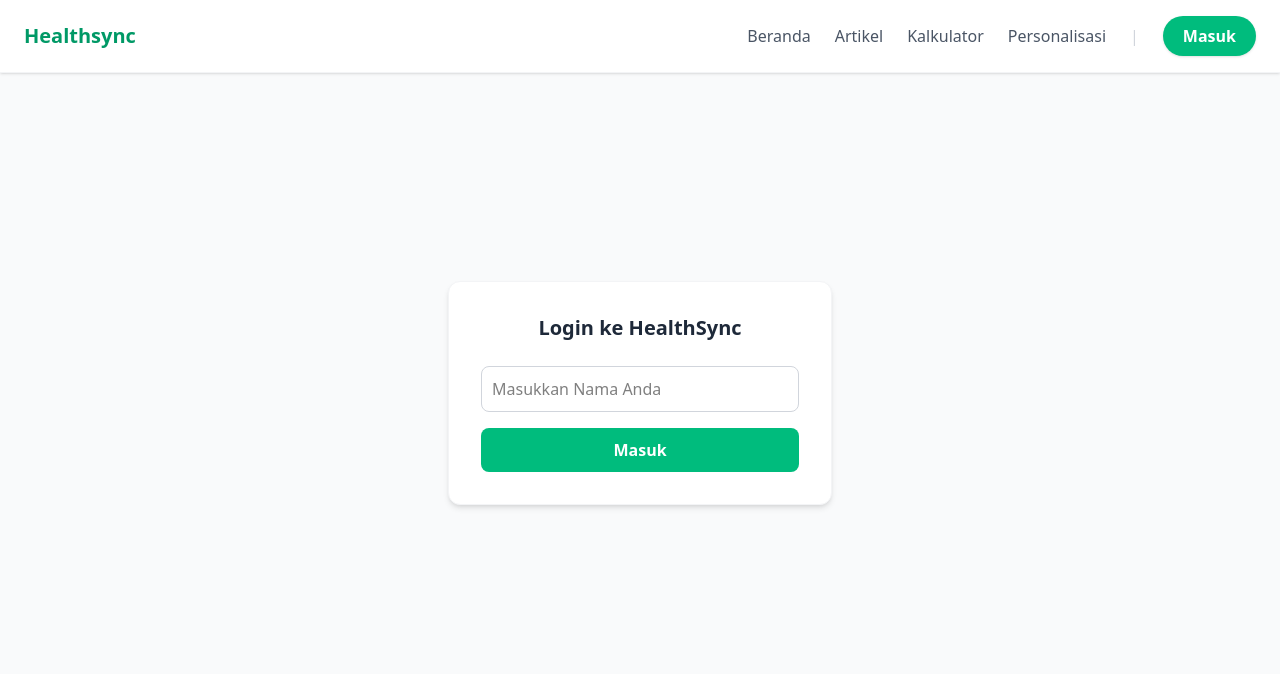
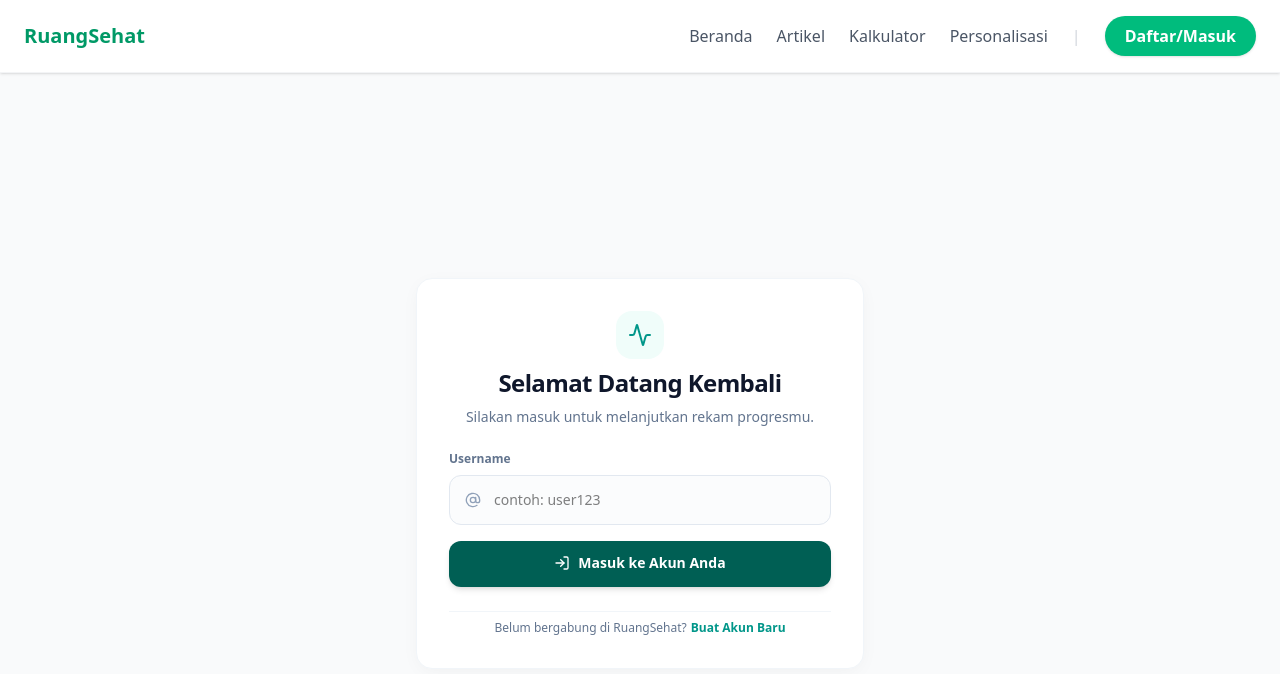
Before and after one commit to alyamutiara2235/web_healthsync, a React (Vite) app: page /login in a window 1280 px wide. Shown: the top 674 px of the page. Built offline with nearby package versions, Linux system fonts and the light colour scheme.

Commit message:
update login dan nama web

```diff
--- a/src/components/Hero.jsx
+++ b/src/components/Hero.jsx
@@ -7,12 +7,12 @@ function Hero() {
       <div className="max-w-7xl mx-auto grid grid-cols-1 md:grid-cols-2 gap-12 items-center justify-items-center w-full">
 
         <div className="flex flex-col justify-center w-full">
-          <span className="text-emerald-600 font-semibold mb-2 block text-sm">HealthSync</span>
+          <span className="text-emerald-600 font-semibold mb-2 block text-sm">RuangSehat</span>
           <h1 className="text-4xl font-bold text-slate-900 md:text-5xl leading-tight mb-4">
-            Simulasi Website Kesehatan Digital
+            Langkah Kecil untuk Tubuh Lebih Sehat
           </h1>
           <p className="max-w-xl text-slate-600 text-sm md:text-base leading-relaxed mb-6">
-            HealthSync membantu pengguna membaca artikel kesehatan, menghitung BMI, dan melihat personalisasi progress kesehatan secara sederhana.
+            RuangSehat hadir sebagai solusi praktis untuk mendukung gaya hidup sehatmu. Temukan panduan nutrisi lewat artikel kesehatan, hitung indeks massa tubuh (BMI) secara instan, dan pantau progres fisikmu dalam satu ruang digital yang sederhana.
           </p>
           <div className="flex gap-4">
             <Link
--- a/src/components/LandingFeature.jsx
+++ b/src/components/LandingFeature.jsx
@@ -12,7 +12,7 @@ function LandingFeature() {
             Fitur Unggulan Kami
           </h2>
           <p className="text-slate-600 max-w-lg mx-auto text-sm md:text-base">
-            Eksplorasi berbagai alat simulasi kesehatan yang dirancang khusus untuk mempermudah pola hidup sehat Anda.
+            Eksplorasi berbagai alat kesehatan yang dirancang khusus untuk mempermudah pola hidup sehat Anda.
           </p>
         </div>
 
--- a/src/components/Navbar.jsx
+++ b/src/components/Navbar.jsx
@@ -7,7 +7,7 @@ function Navbar({ user, onLogout }) {
   return (
     <nav className="relative flex items-center justify-between bg-white px-6 py-4 shadow-sm border-b border-gray-100">
       <div className="text-xl font-bold text-emerald-600">
-        <Link to="/">Healthsync</Link>
+        <Link to="/">RuangSehat</Link>
       </div>
 
       <div className="flex items-center space-x-6">
@@ -63,7 +63,7 @@ function Navbar({ user, onLogout }) {
             to="/login"
             className="rounded-full bg-emerald-500 px-5 py-2 font-semibold text-white hover:bg-emerald-600 transition shadow-sm"
           >
-            Masuk
+            Daftar/Masuk
           </Link>
         )}
       </div>
--- a/src/pages/Articles.jsx
+++ b/src/pages/Articles.jsx
@@ -25,7 +25,7 @@ function Articles() {
 
         <div className="mb-10 animate-fade-in-up">
           <span className="text-emerald-600 font-semibold text-sm">
-            HealthSync
+            RuangSehat
           </span>
           <h1 className="text-4xl font-bold text-slate-900 mt-2">
             Artikel Kesehatan
--- a/src/pages/Login.jsx
+++ b/src/pages/Login.jsx
@@ -1,38 +1,190 @@
 import React, { useState } from 'react';
 import { useNavigate } from 'react-router-dom';
+import { Activity, UserPlus, LogIn, AlertCircle, User, AtSign } from 'lucide-react';
 
 function Login({ setUser }) {
-  const [inputNama, setInputNama] = useState('');
+
+  const [isModeDaftar, setIsModeDaftar] = useState(false);
+
+
+  const [namaLengkap, setNamaLengkap] = useState('');
+  const [username, setUsername] = useState('');
+
+
+  const [pesanError, setPesanError] = useState('');
   const navigate = useNavigate();
 
-  const handleLogin = (e) => {
+  const handleSubmit = (e) => {
     e.preventDefault();
-    if (inputNama.trim() !== '') {
-      localStorage.setItem("healthsync_isLoggedIn", "true");
-      localStorage.setItem("healthsync_userName", inputNama);
+    setPesanError('');
 
-      setUser({ name: inputNama });
+    const usernameBersih = username.trim().toLowerCase();
+    const namaBersih = namaLengkap.trim();
 
-      navigate('/');
+    if (usernameBersih === '') return;
+
+
+    const listPengguna = JSON.parse(localStorage.getItem("ruangsehat_users_db")) || [];
+
+    if (isModeDaftar) {
+
+      if (namaBersih === '') {
+        setPesanError('Nama lengkap tidak boleh kosong, ya.');
+        return;
+      }
+
+
+      const usernameSudahAda = listPengguna.some(user => user.username === usernameBersih);
+      if (usernameSudahAda) {
+        setPesanError('Waduh, username ini sudah dipakai orang lain. Coba cari nama unik yang lain, yuk!');
+        return;
+      }
+
+
+      const penggunaBaru = {
+        username: usernameBersih,
+        namaLengkap: namaBersih
+      };
+
+
+      const dbTerbaru = [...listPengguna, penggunaBaru];
+      localStorage.setItem("ruangsehat_users_db", JSON.stringify(dbTerbaru));
+
+
+      prosesMasukAplikasi(penggunaBaru);
+
+    } else {
+
+      const userDitemukan = listPengguna.find(user => user.username === usernameBersih);
+
+      if (!userDitemukan) {
+        setPesanError('Username tidak ditemukan. Periksa kembali atau daftar akun baru dulu, yuk.');
+        return;
+      }
+
+      prosesMasukAplikasi(userDitemukan);
     }
   };
 
+
+  const prosesMasukAplikasi = (userObject) => {
+    localStorage.setItem("ruangsehat_isLoggedIn", "true");
+    localStorage.setItem("ruangsehat_username", userObject.username);
+    localStorage.setItem("ruangsehat_namaLengkap", userObject.namaLengkap);
+
+
+    setUser({
+      username: userObject.username,
+      name: userObject.namaLengkap
+    });
+
+
+    navigate('/');
+  };
+
   return (
-    <div className="flex min-h-[80vh] items-center justify-center bg-gray-50">
-      <form onSubmit={handleLogin} className="p-8 bg-white rounded-xl shadow-md border border-gray-100 w-full max-w-sm">
-        <h3 className="mb-6 text-xl font-bold text-center text-gray-800">Login ke HealthSync</h3>
+    <div className="flex min-h-screen items-center justify-center bg-[#f9fafb] px-4">
+      <div className="w-full max-w-md bg-white rounded-2xl p-8 border border-slate-100 shadow-[0_4px_20px_-4px_rgba(0,0,0,0.05)] space-y-6">
+
+
+        <div className="text-center space-y-2">
+          <div className="inline-flex p-3 bg-teal-50 text-teal-600 rounded-2xl mb-2">
+            <Activity className="w-6 h-6" />
+          </div>
+          <h2 className="text-2xl font-extrabold text-slate-900 tracking-tight">
+            {isModeDaftar ? 'Mulai Hidup Sehat' : 'Selamat Datang Kembali'}
+          </h2>
+          <p className="text-sm text-slate-500">
+            {isModeDaftar
+              ? 'Daftar akun RuangSehat untuk memantau kesehatanmu.'
+              : 'Silakan masuk untuk melanjutkan rekam progresmu.'}
+          </p>
+        </div>
+
+
+        {pesanError && (
+          <div className="flex items-start gap-2.5 bg-rose-50 border border-rose-100 text-rose-800 text-xs p-3.5 rounded-xl">
+            <AlertCircle className="w-4 h-4 text-rose-600 mt-0.5 flex-shrink-0" />
+            <span>{pesanError}</span>
+          </div>
+        )}
+
+
+        <form onSubmit={handleSubmit} className="space-y-4">
+
+
+          {isModeDaftar && (
+            <div>
+              <label className="block text-xs font-semibold text-slate-500 mb-2">Nama Lengkap</label>
+              <div className="relative flex items-center">
+                <User className="absolute left-4 w-4 h-4 text-slate-400" />
                 <input
                   type="text"
-          placeholder="Masukkan Nama Anda"
-          value={inputNama}
-          onChange={(e) => setInputNama(e.target.value)}
-          className="border border-gray-300 p-2.5 rounded-lg mb-4 w-full focus:border-emerald-500 focus:outline-none"
+                  placeholder="Contoh: Ahmad Ramadhan"
+                  value={namaLengkap}
+                  onChange={(e) => setNamaLengkap(e.target.value)}
+                  className="w-full rounded-xl border border-slate-200 bg-slate-50/50 p-3.5 pl-11 text-sm outline-none focus:bg-white focus:ring-2 focus:ring-teal-600/20 focus:border-teal-600 transition-all"
                   required
                 />
-        <button type="submit" className="bg-emerald-500 hover:bg-emerald-600 transition text-white font-semibold p-2.5 rounded-lg w-full">
-          Masuk
+              </div>
+            </div>
+          )}
+
+
+          <div>
+            <label className="block text-xs font-semibold text-slate-500 mb-2">Username</label>
+            <div className="relative flex items-center">
+              <AtSign className="absolute left-4 w-4 h-4 text-slate-400" />
+              <input
+                type="text"
+                placeholder="contoh: user123"
+                value={username}
+                onChange={(e) => setUsername(e.target.value)}
+                className="w-full rounded-xl border border-slate-200 bg-slate-50/50 p-3.5 pl-11 text-sm outline-none focus:bg-white focus:ring-2 focus:ring-teal-600/20 focus:border-teal-600 transition-all"
+                required
+              />
+            </div>
+          </div>
+
+
+          <button
+            type="submit"
+            className="w-full flex items-center justify-center gap-2 rounded-xl bg-[#005f54] py-3.5 text-sm font-semibold text-white hover:bg-[#004d44] transition-all shadow-md active:scale-[0.99] pt-3"
+          >
+            {isModeDaftar ? (
+              <>
+                <UserPlus className="w-4 h-4" />
+                Daftar Sekarang
+              </>
+            ) : (
+              <>
+                <LogIn className="w-4 h-4" />
+                Masuk ke Akun Anda
+              </>
+            )}
           </button>
         </form>
+
+
+        <div className="text-center pt-2 border-t border-slate-100">
+          <p className="text-xs text-slate-500">
+            {isModeDaftar ? 'Sudah punya akun sebelumnya?' : 'Belum bergabung di RuangSehat?'}
+            <button
+              type="button"
+              onClick={() => {
+                setIsModeDaftar(!isModeDaftar);
+                setPesanError('');
+                setNamaLengkap('');
+                setUsername('');
+              }}
+              className="text-teal-600 font-bold ml-1 hover:underline outline-none"
+            >
+              {isModeDaftar ? 'Masuk di Sini' : 'Buat Akun Baru'}
+            </button>
+          </p>
+        </div>
+
+      </div>
     </div>
   );
 }
```
Lines whose indentation alone changed are shown as unchanged.
